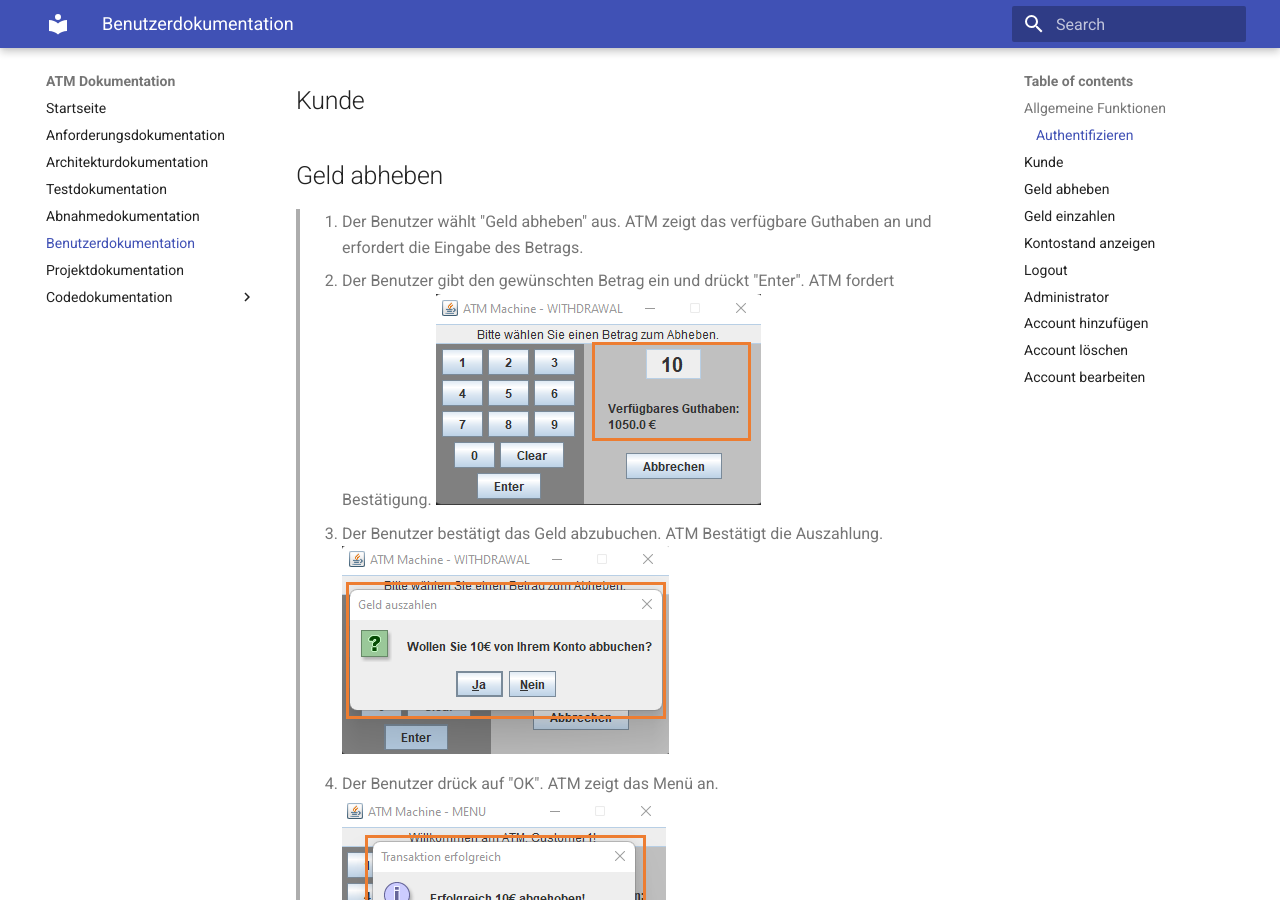
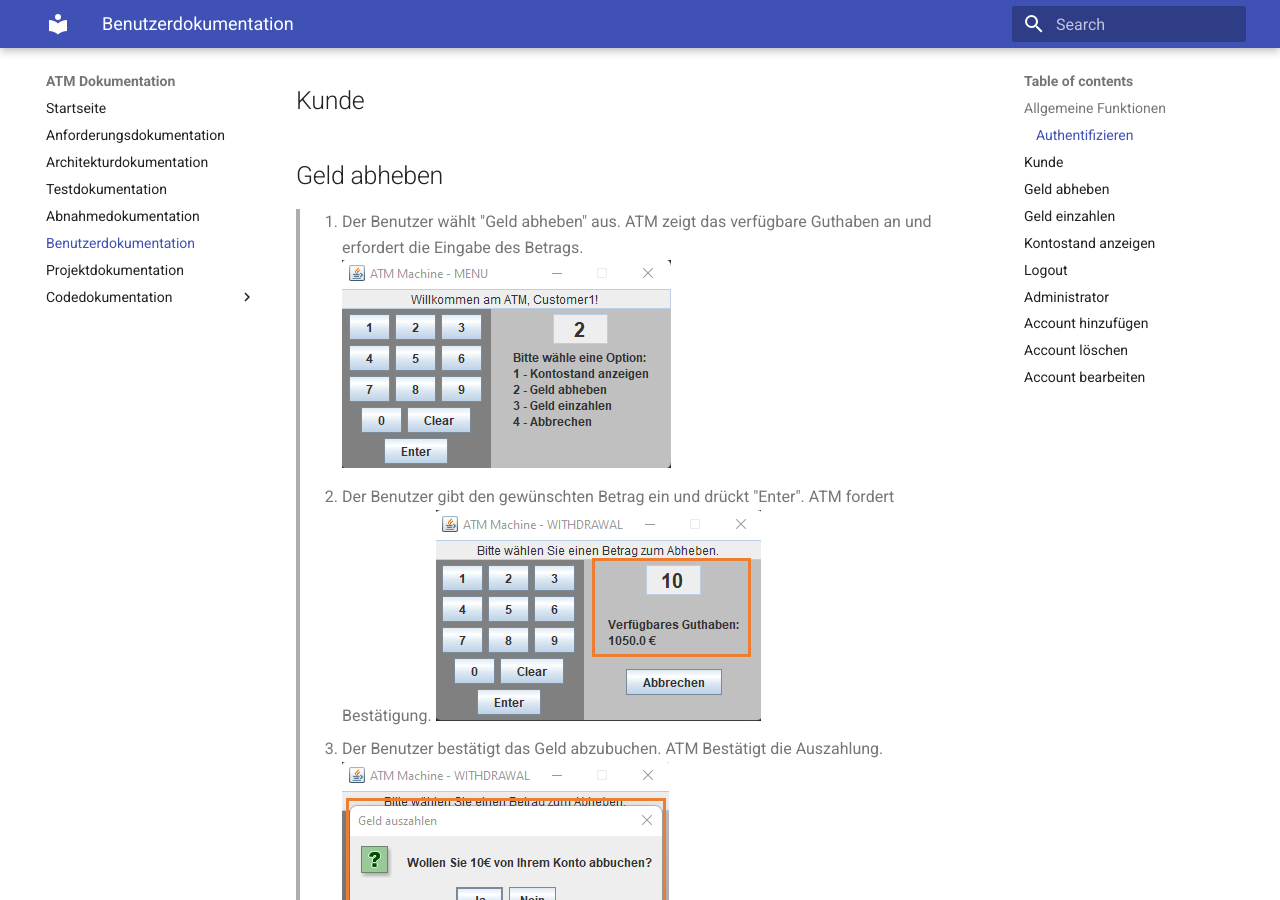
Before and after one commit to Halfpipe-SD/ATM, an MkDocs documentation site: the page built from docs/docs/user-docs.md, in a window 1280 px wide and 900 px high, scrolled down 1689 px. Built offline with MkDocs 1.6.1 and Material for MkDocs 9.7.7, drawn with Linux system fonts in a browser that asks for light colours.

Commit message:
#5 edited User-Doc

```diff
--- a/docs/docs/user-docs.md
+++ b/docs/docs/user-docs.md
@@ -28,7 +28,8 @@ Im Folgenden wird eine Anleitung zur Benutzung des ATM, mit einem Kunden, zu ver
 ## Geld abheben
 
 
-> 1. Der Benutzer wählt "Geld abheben" aus. ATM zeigt das verfügbare Guthaben an und erfordert die Eingabe des Betrags.
+> 1. Der Benutzer wählt "Geld abheben" aus. ATM zeigt das verfügbare Guthaben an und erfordert die Eingabe des Betrags.<br>
+> ![udoc](images/BenutzerDoku/BH-AbHeben.png)
 > 2. Der Benutzer gibt den gewünschten Betrag ein und drückt "Enter". ATM fordert Bestätigung.
 > ![udoc](images/BenutzerDoku/BH-Auszahlung1.png)
 > 3. Der Benutzer bestätigt das Geld abzubuchen. ATM Bestätigt die Auszahlung.
```
Also changed, not shown: other parts of docs/docs/user-docs.md (+4 -2 lines), docs/docs/images/BenutzerDoku/BH-AbHeben.png (added), docs/docs/images/BenutzerDoku/BH-EinZahlen.png (added), docs/docs/images/BenutzerDoku/BH-KontoStand.png (added).
